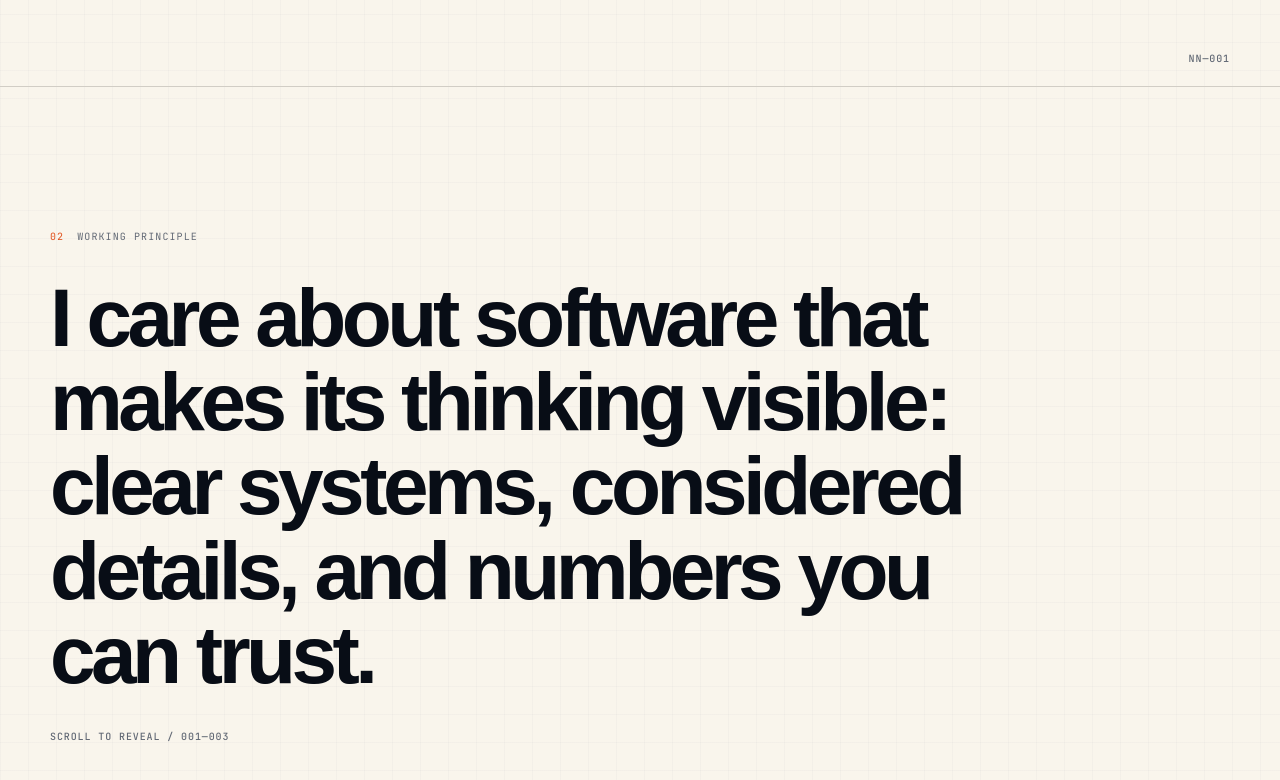
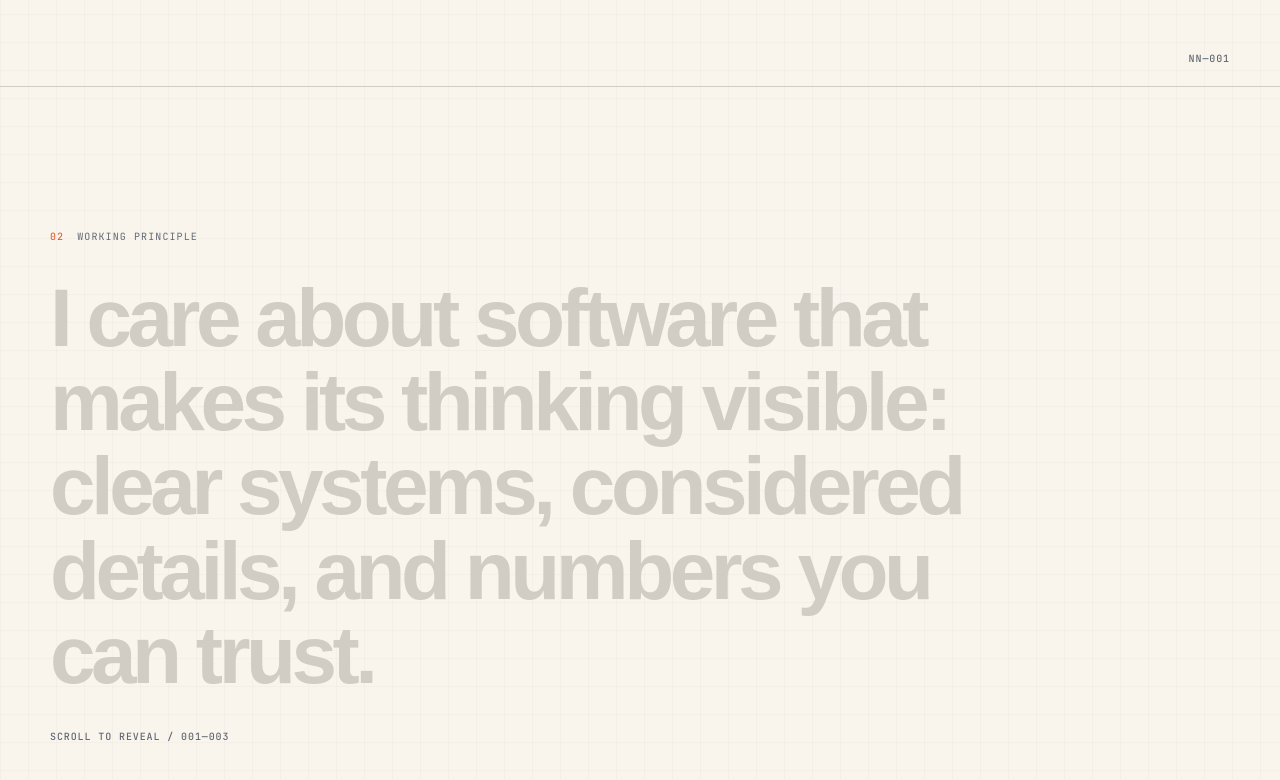
Before and after one commit to NinadNema/portfolio, a React (Vite) app: page / in a window 1280 px wide. Shown: the part 714-1494 px from the top of the page. Built offline with nearby package versions, Linux system fonts and the light colour scheme; a web font is replaced by a local one.

Commit message:
fix: correct scroll offset in PinnedStatement component

```diff
--- a/src/App.css
+++ b/src/App.css
@@ -1,5 +1,5 @@
 #root {
-  overflow: hidden;
+  overflow-x: clip;
 }
 
 .page-width {
--- a/src/App.jsx
+++ b/src/App.jsx
@@ -14,11 +14,11 @@ function PinnedStatement() {
   const sectionRef = useRef(null);
   const { scrollYProgress } = useScroll({
     target: sectionRef,
-    offset: ["start end", "end start"],
+    offset: ["start start", "end end"],
   });
   const clipPath = useTransform(
     scrollYProgress,
-    [0.3, 0.7],
+    [0, 1],
     ["inset(0 100% 0 0)", "inset(0 0% 0 0)"],
   );
 
```
